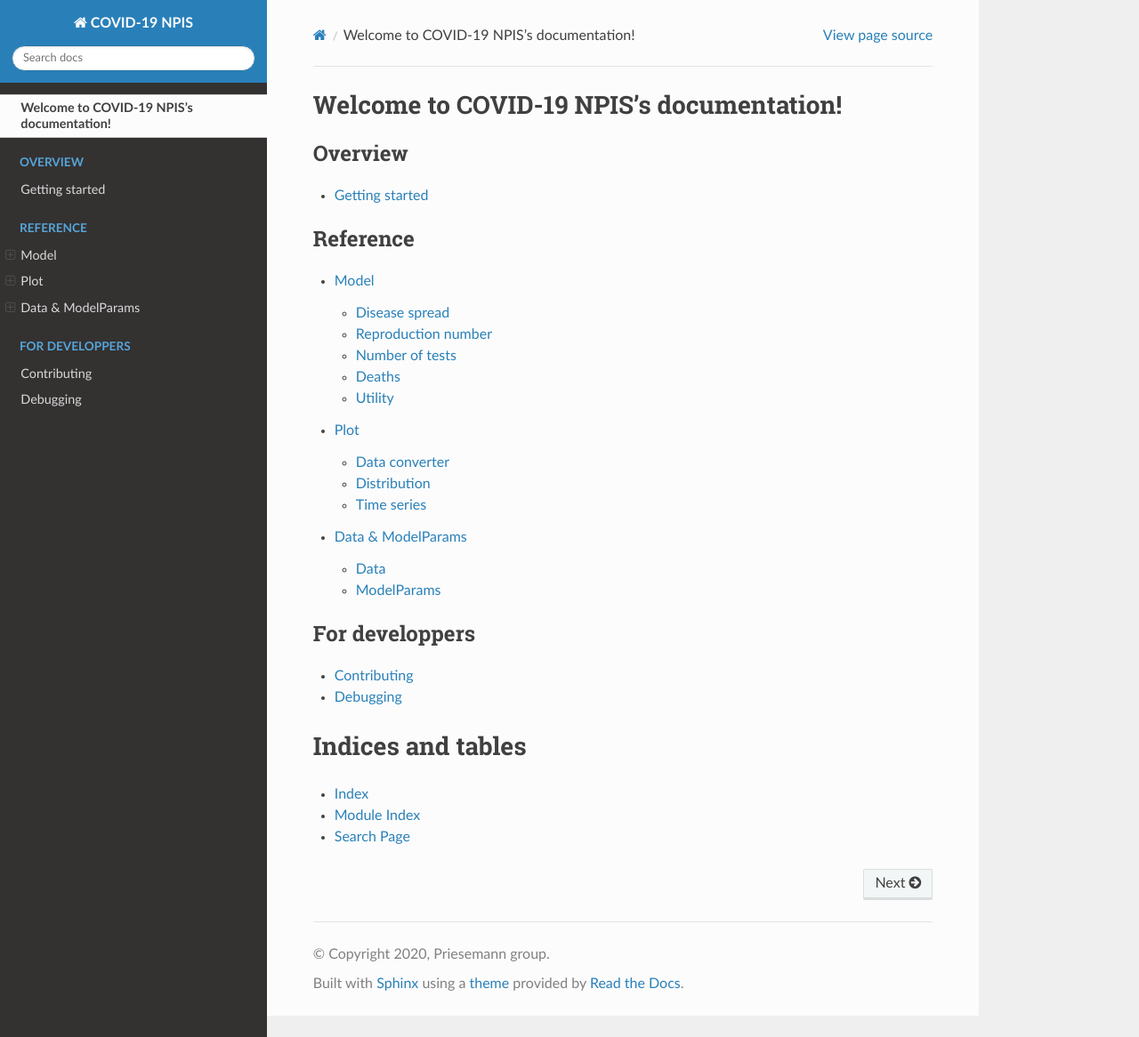
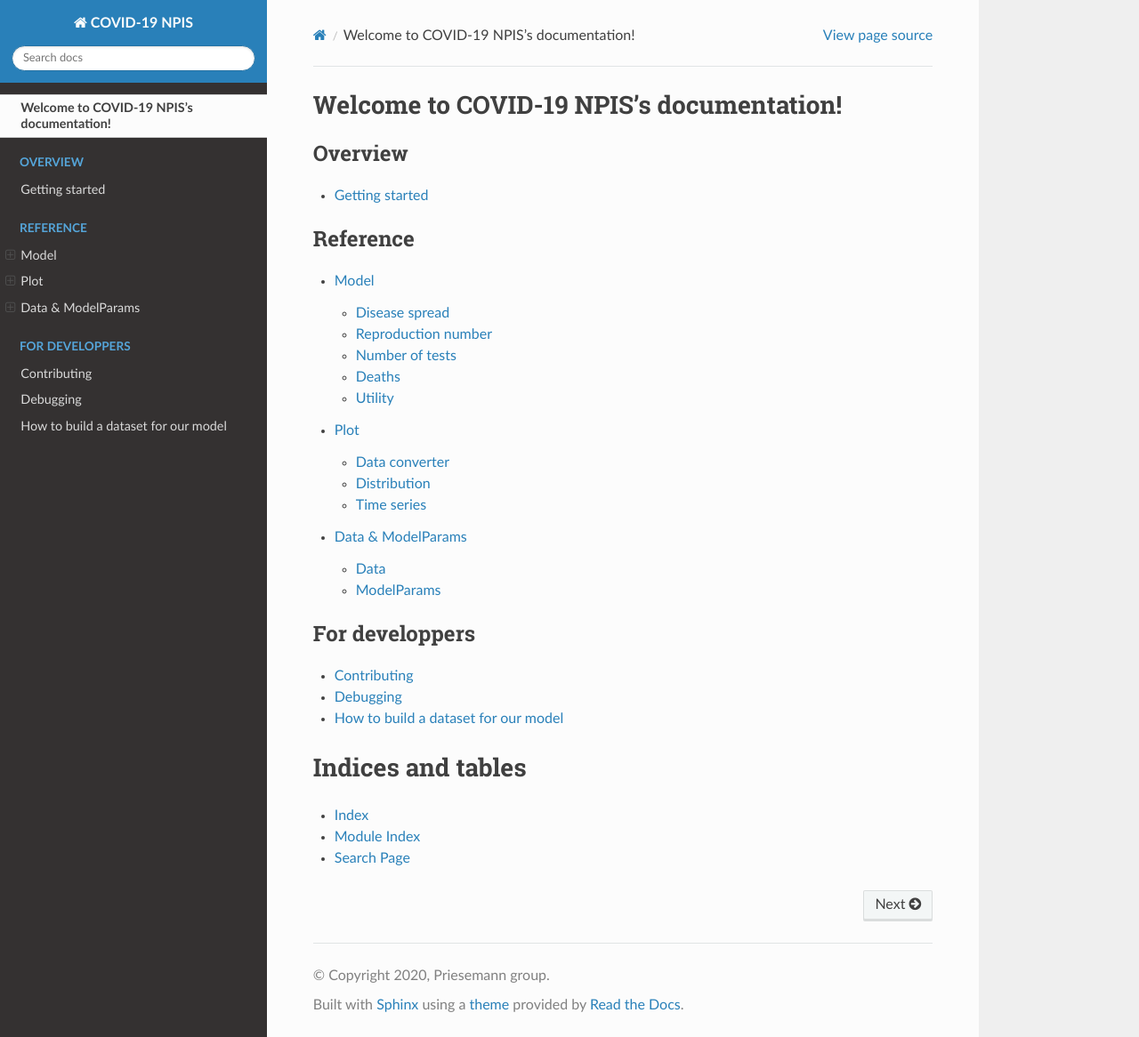
Before and after one commit to Priesemann-Group/covid19_npis_europe, a Sphinx documentation site: the page built from docs/source/index.rst, in a window 1280 px wide and 1166 px high. Shown: the whole window at 89% size. Built offline with Sphinx 7.4.7 and the Read the Docs theme 2.0.0, drawn with Linux system fonts in a browser that asks for light colours; formulas are drawn with MathJax 3; some of the changed lines change nothing that is shown.

Commit message:
Added documentation on how to create a dataset.

```diff
--- /dev/null
+++ b/docs/source/doc/guide_for_creating_dataset.rst
@@ -0,0 +1,119 @@
+How to build a dataset for our model
+------------------------------------
+
+To use our model you may want to create your own dataset. In the following we try to guide you through the process of creating your own dataset. Feel free to take a look into our `script`_. we use to create our dataset.
+
+.. _script: https://github.com/Priesemann-Group/covid19_npis_europe/blob/master/scripts/download_new_data.py
+
+
+We use a hierarchical for our data as for our model. To add new country or region to our model we first create a folder containing the data.
+
+::
+
+	  mkdir test_country
+
+
+Next we create a config.json file inside this folder. The json has to contain a unique name for the country/region and the age group brackets. You can add any number of age groups, the name of the groups should be the same across all countries though! We use four different age groups for most of our analysis as follows.
+
+
+.. code-block:: json
+
+    {
+        "name": "test_country",
+        "age_groups": {
+        	"age_group_0" : [0,34],
+        	"age_group_1" : [35,59],
+        	"age_group_2" : [60,79],
+        	"age_group_3" : [80,100]
+        }
+    }
+
+
+
+Population data
+^^^^^^^^^^^^^^^
+
+Each dataset for a country/region needs to contain population data for every age from 0 to 100. The data should be saved as population.csv! Most of the population data can be found on the `UN website`_.
+
+.. _UN website: https://population.un.org/wpp/Download/
+
++-------+------------+
+| age   | PopTotal   |
++=======+============+
+| 0     | 831175     |
++-------+------------+
+| 1     | 312190     |
++-------+------------+
+| ...   | ...        |
++-------+------------+
+
+
+New cases/ Positive tests data
+^^^^^^^^^^^^^^^^^^^^^^^^^^^^^^
+
+We supply the number of positive tested persons per day and age group as a csv file for our country/region. The file has to be named "new_cases.csv" and has to contain the same column names as defined in the config.json! That is the age groups.
+Date Format should be "%d.%m.%y".
+
+
++----------+-------------+-------------+-------------+-------------+
+| date     | age_group_0 | age_group_1 | age_group_2 | age_group_3 |
++==========+=============+=============+=============+=============+
+| 01.01.20 |     103     |     110     |     13      |     130     |
++----------+-------------+-------------+-------------+-------------+
+| 02.01.20 |     103     |     103     |     103     |     103     |
++----------+-------------+-------------+-------------+-------------+
+| ...      |     ...     |     ...     |     ...     |     ...     |
++----------+-------------+-------------+-------------+-------------+
+
+Total tests data
+^^^^^^^^^^^^^^^^
+
+The number of total tests performed per day in the country/region is also supplied as
+a csv file called "tests.csv". The format should be as follows, the names of the columns
+have to be the same for your dataset!
+
+
++----------+-------------+
+| date     | TotalTests  |
++==========+=============+
+| 01.01.20 |   10323     |
++----------+-------------+
+| 02.01.20 |   13032     |
++----------+-------------+
+| ...      |     ...     |
++----------+-------------+
+
+
+
+Number of deaths data
+^^^^^^^^^^^^^^^^^^^^^
+
+TODO
+
+
+
+Interventions data
+^^^^^^^^^^^^^^^^^^
+
+The intervention is also added as csv file. The file has to be named "interventions.csv" and can contain any number of interventions. We use the the `oxford response tracker`_ for this purpose, but you can also construct your own time series.
+
+.. _oxford response tracker: https://www.bsg.ox.ac.uk/research/research-projects/coronavirus-government-response-tracker
+
+
+You can call/name the interventions whatever you like. The index should be an integer though.
+
++----------+----------------+---------------+-------------+-------------+
+| date     | school_closing | cancel_events | curfew      | ...         |
++==========+================+===============+=============+=============+
+| 01.01.20 |     1          |     0         |     0       |     ...     |
++----------+----------------+---------------+-------------+-------------+
+| 02.01.20 |     1          |     0         |     0       |     ...     |
++----------+----------------+---------------+-------------+-------------+
+| 03.01.20 |     1          |     2         |     3       |     ...     |
++----------+----------------+---------------+-------------+-------------+
+| 04.01.20 |     2          |     2         |     3       |     ...     |
++----------+----------------+---------------+-------------+-------------+
+| 05.01.20 |     2          |     1         |     0       |     ...     |
++----------+----------------+---------------+-------------+-------------+
+| ...      |     ...        |     ...       |     ...     |     ...     |
++----------+----------------+---------------+-------------+-------------+
--- a/docs/source/index.rst
+++ b/docs/source/index.rst
@@ -33,6 +33,7 @@
 
     doc/contributing
     doc/debugging
+    doc/guide_for_creating_dataset
 
 Indices and tables
 ==================
```
